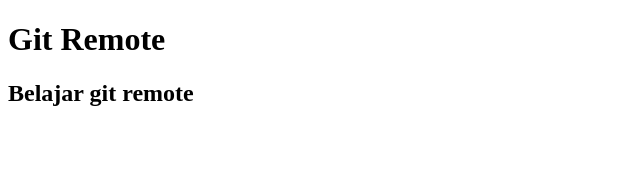
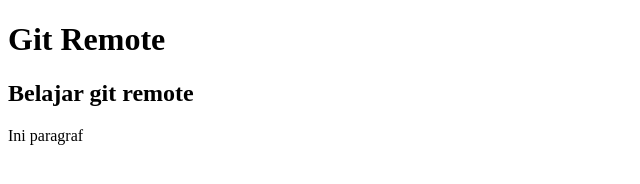
Before and after one commit to gaga-putra/ega-remote-git2, a plain HTML site: page index.html in a window 1280 px wide. Shown: the full height of the page, 0-640 px from the left. Drawn offline with Linux system fonts and the light colour scheme.

Commit message:
Menambahkan <p> ke index.html

```diff
--- a/index.html
+++ b/index.html
@@ -9,5 +9,6 @@
   <body>
     <h1>Git Remote</h1>
     <h2>Belajar git remote</h2>
+    <p>Ini paragraf</p>
   </body>
 </html>
```
